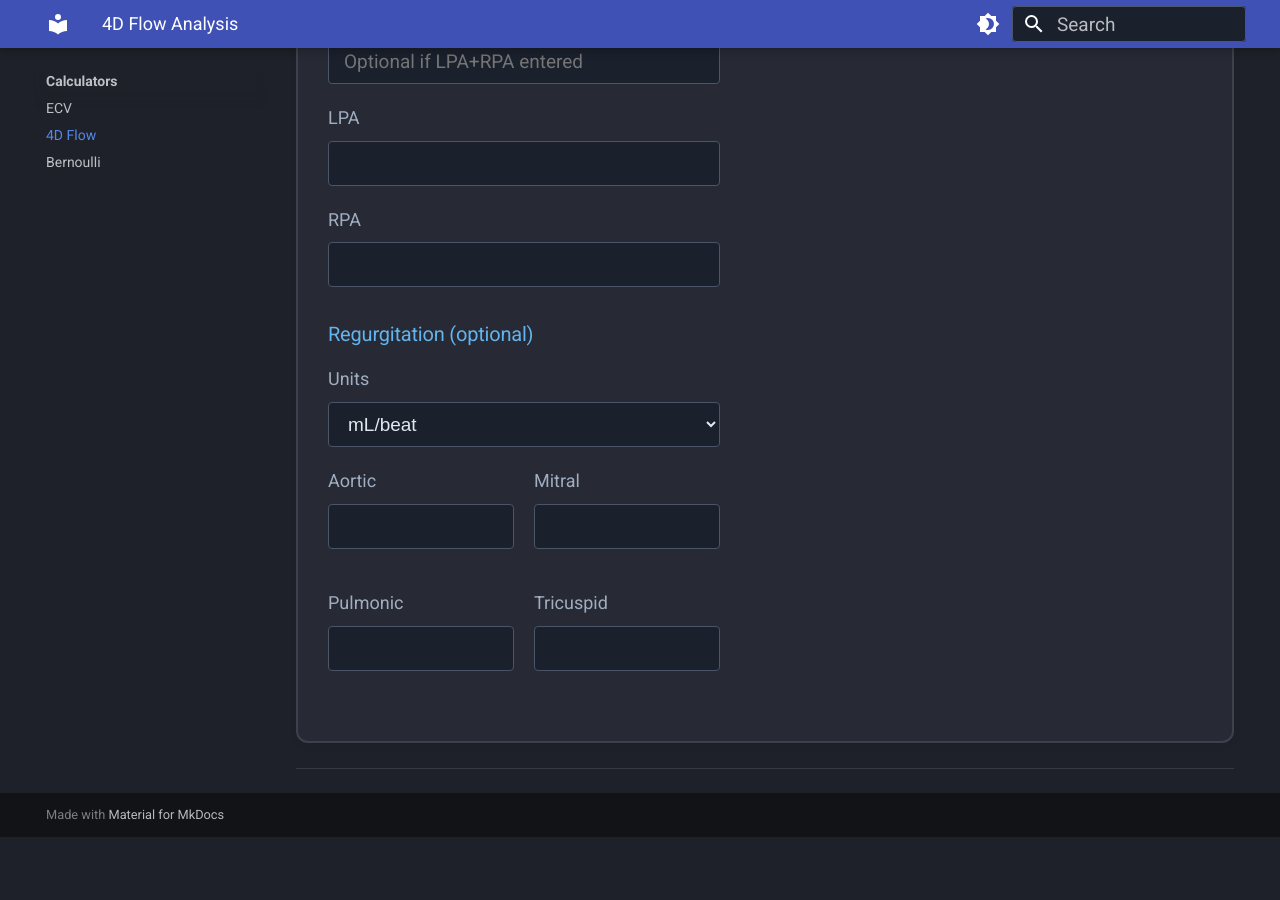
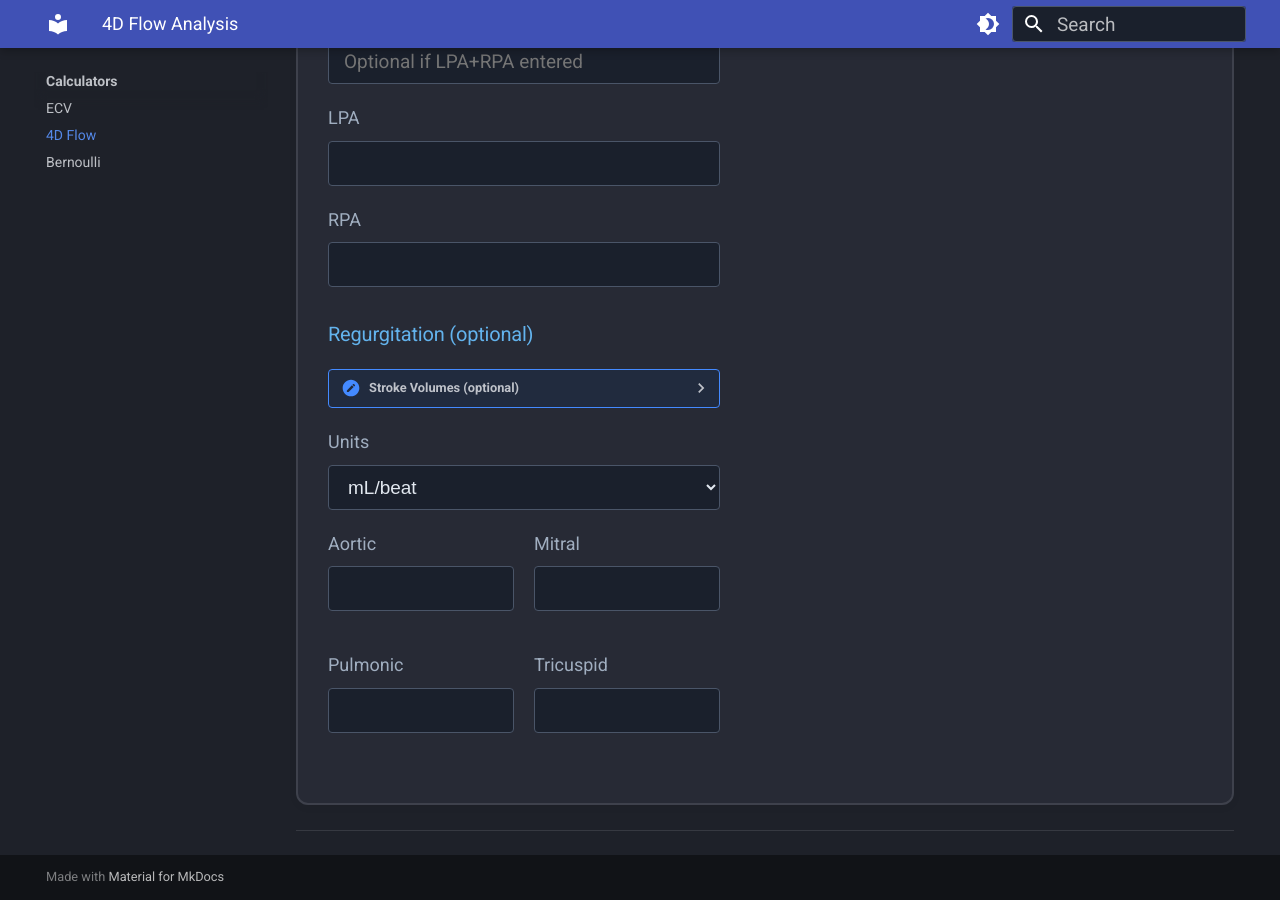
Before and after one commit to dfergs93/cardiac-imaging-resources, an MkDocs documentation site: the page built from docs/calculators/flow.md, in a window 1280 px wide and 900 px high, scrolled down 755 px. Built offline with MkDocs 1.6.1 and Material for MkDocs 9.7.7, drawn with Linux system fonts in a browser that asks for light colours; before the commit the page ends 1592 px from its top, so only the background shows below that; some of the changed lines change nothing that is shown.

Commit message:
Added RVSV/LVSV option for MR and TR calculation

```diff
--- a/docs/calculators/flow.md
+++ b/docs/calculators/flow.md
@@ -72,6 +72,19 @@
                   <input type="text" id="std-rpa-net" class="flow-input">
               </div>
               <h3>Regurgitation (optional)</h3>
+              <details class="flow-stroke-volume-section">
+                  <summary>Stroke Volumes <span class="optional">(optional)</span></summary>
+                  <div class="input-row">
+                      <div class="input-group">
+                          <label for="std-lvsv">LVSV (mL)</label>
+                          <input type="number" id="std-lvsv" class="flow-input" step="1" placeholder="Optional">
+                      </div>
+                      <div class="input-group">
+                          <label for="std-rvsv">RVSV (mL)</label>
+                          <input type="number" id="std-rvsv" class="flow-input" step="1" placeholder="Optional">
+                      </div>
+                  </div>
+              </details>
               <div class="input-group">
                   <label for="std-regurg-units">Units</label>
                   <select id="std-regurg-units">
@@ -153,6 +166,19 @@
                   </div>
               </div>
               <h3>Regurgitation (optional)</h3>
+              <details class="flow-stroke-volume-section">
+                  <summary>Stroke Volumes <span class="optional">(optional)</span></summary>
+                  <div class="input-row">
+                      <div class="input-group">
+                          <label for="fon-lvsv">LVSV (mL)</label>
+                          <input type="number" id="fon-lvsv" class="fontan-input" step="1" placeholder="Optional">
+                      </div>
+                      <div class="input-group">
+                          <label for="fon-rvsv">RVSV (mL)</label>
+                          <input type="number" id="fon-rvsv" class="fontan-input" step="1" placeholder="Optional">
+                      </div>
+                  </div>
+              </details>
               <div class="input-group">
                   <label for="fon-regurg-units">Units</label>
                   <select id="fon-regurg-units">
--- a/docs/javascripts/calculators.js
+++ b/docs/javascripts/calculators.js
@@ -323,13 +323,39 @@
 
     const arIn = fVal('std-ar-vol');
     const prIn = fVal('std-pr-vol');
-    const mrIn = fVal('std-mr-vol');
-    const trIn = fVal('std-tr-vol');
+    let mrIn = fVal('std-mr-vol');
+    let trIn = fVal('std-tr-vol');
+
+    // Support LVSV/RVSV calculation
+    const lvsv = fVal('std-lvsv');
+    const rvsv = fVal('std-rvsv');
 
     const arFlow = regurgToLmin(arIn, regUnits, hr);
     const prFlow = regurgToLmin(prIn, regUnits, hr);
-    const mrFlow = regurgToLmin(mrIn, regUnits, hr);
-    const trFlow = regurgToLmin(trIn, regUnits, hr);
+
+    // Calculate forward flows from net + regurgitant volumes
+    const aoForward = (!isNaN(aoNet.mid)) ? aoNet.mid + (!isNaN(arFlow) ? arFlow : 0) : NaN;
+    const paForward = (!isNaN(paNet.mid)) ? paNet.mid + (!isNaN(prFlow) ? prFlow : 0) : NaN;
+
+    // Calculate MR from LVSV - AVFF if LVSV provided and MR not directly entered
+    if (!isNaN(lvsv) && isNaN(mrIn) && !isNaN(aoForward) && aoForward > 0 && !isNaN(hr) && hr > 0) {
+        // Convert aoForward (L/min) to mL/beat for comparison with LVSV
+        const aoForwardMlBeat = (aoForward * 1000) / hr;
+        mrIn = lvsv - aoForwardMlBeat;  // in mL/beat
+        if (mrIn < 0) mrIn = 0;
+    }
+
+    // Calculate TR from RVSV - PVFF if RVSV provided and TR not directly entered
+    if (!isNaN(rvsv) && isNaN(trIn) && !isNaN(paForward) && paForward > 0 && !isNaN(hr) && hr > 0) {
+        // Convert paForward (L/min) to mL/beat for comparison with RVSV
+        const paForwardMlBeat = (paForward * 1000) / hr;
+        trIn = rvsv - paForwardMlBeat;  // in mL/beat
+        if (trIn < 0) trIn = 0;
+    }
+
+    // Convert MR and TR - auto-calculated values are ALWAYS in mL/beat
+    const mrFlow = !isNaN(mrIn) ? regurgToLmin(mrIn, 'mlbeat', hr) : NaN;
+    const trFlow = !isNaN(trIn) ? regurgToLmin(trIn, 'mlbeat', hr) : NaN;
 
     const resultEl = el('flow-std-result');
     if (!resultEl) return;
@@ -340,10 +366,6 @@
         resultEl.innerHTML = '<p class="calc-placeholder">Enter vessel flows to compute results.</p>';
         return;
     }
-
-    // Calculate forward flows from net + regurgitant volumes
-    const aoForward = (!isNaN(aoNet.mid)) ? aoNet.mid + (!isNaN(arFlow) ? arFlow : 0) : NaN;
-    const paForward = (!isNaN(paNet.mid)) ? paNet.mid + (!isNaN(prFlow) ? prFlow : 0) : NaN;
 
     // Qp and Qs (using NET flows for shunt calculation)
     const qp = !isNaN(paNet.mid) ? paNet.mid : (!isNaN(lpaNet.mid) && !isNaN(rpaNet.mid) ? lpaNet.mid + rpaNet.mid : NaN);
@@ -436,8 +458,8 @@
     }
 
     // Mitral Regurgitation
-    if (!isNaN(mrIn) && mrIn > 0 && !isNaN(aoForward) && aoForward > 0) {
-        const mrRf = mrFlow / aoForward * 100;
+    if (!isNaN(mrIn) && mrIn > 0 && !isNaN(aoNet.mid) && aoNet.mid > 0) {
+        const mrRf = mrFlow / (aoNet.mid+mrFlow) * 100;
         const mrCls = mrRf < 20 ? 'mild' : mrRf < 40 ? 'moderate' : 'severe';
         const highlight = mrRf >= 40 ? 'highlight' : '';
         regurgItems.push({
@@ -467,12 +489,9 @@
 
     // Tricuspid Regurgitation - graded by absolute volume (mL/beat)
     if (!isNaN(trIn) && trIn > 0) {
-        let trVolMlBeat;
-        if (regUnits === 'mlbeat') {
-            trVolMlBeat = trIn;
-        } else {
-            trVolMlBeat = !isNaN(hr) && hr > 0 ? (trIn * 1000 / hr) : NaN;
-        }
+        // trFlow is already converted to L/min via regurgToLmin(trIn, 'mlbeat', hr)
+        // Convert back to mL/beat for grading
+        let trVolMlBeat = !isNaN(hr) && hr > 0 ? (trFlow * 1000 / hr) : NaN;
 
         if (!isNaN(trVolMlBeat)) {
             let trCls, trGrade;
@@ -489,8 +508,8 @@
 
             let rfText = '';
             let trRf = NaN;
-            if (!isNaN(paForward) && paForward > 0) {
-                trRf = trFlow / paForward * 100;
+            if (!isNaN(paNet.mid) && paNet.mid > 0) {
+                trRf = trFlow / (paNet.mid+trFlow) * 100;
                 rfText = `, RF ${trRf.toFixed(0)}%`;
             }
 
@@ -610,13 +629,39 @@
 
     const arIn = fVal('fon-ar-vol');
     const prIn = fVal('fon-pr-vol');
-    const mrIn = fVal('fon-mr-vol');
-    const trIn = fVal('fon-tr-vol');
+    let mrIn = fVal('fon-mr-vol');
+    let trIn = fVal('fon-tr-vol');
+
+    // Support LVSV/RVSV calculation
+    const lvsv = fVal('fon-lvsv');
+    const rvsv = fVal('fon-rvsv');
 
     const arFlow = regurgToLmin(arIn, regUnits, hr);
     const prFlow = regurgToLmin(prIn, regUnits, hr);
-    const mrFlow = regurgToLmin(mrIn, regUnits, hr);
-    const trFlow = regurgToLmin(trIn, regUnits, hr);
+
+    // Calculate forward flows from net + regurgitant volumes
+    const aoForward = (!isNaN(aoNet.mid)) ? aoNet.mid + (!isNaN(arFlow) ? arFlow : 0) : NaN;
+    const paForward = (!isNaN(paNet.mid)) ? paNet.mid + (!isNaN(prFlow) ? prFlow : 0) : NaN;
+
+    // Calculate MR from LVSV - AVFF if LVSV provided and MR not directly entered
+    if (!isNaN(lvsv) && isNaN(mrIn) && !isNaN(aoForward) && aoForward > 0 && !isNaN(hr) && hr > 0) {
+        // Convert aoForward (L/min) to mL/beat for comparison with LVSV
+        const aoForwardMlBeat = (aoForward * 1000) / hr;
+        mrIn = lvsv - aoForwardMlBeat;  // in mL/beat
+        if (mrIn < 0) mrIn = 0;
+    }
+
+    // Calculate TR from RVSV - PVFF if RVSV provided and TR not directly entered
+    if (!isNaN(rvsv) && isNaN(trIn) && !isNaN(paForward) && paForward > 0 && !isNaN(hr) && hr > 0) {
+        // Convert paForward (L/min) to mL/beat for comparison with RVSV
+        const paForwardMlBeat = (paForward * 1000) / hr;
+        trIn = rvsv - paForwardMlBeat;  // in mL/beat
+        if (trIn < 0) trIn = 0;
+    }
+
+    // Convert MR and TR - auto-calculated values are ALWAYS in mL/beat
+    const mrFlow = !isNaN(mrIn) ? regurgToLmin(mrIn, 'mlbeat', hr) : NaN;
+    const trFlow = !isNaN(trIn) ? regurgToLmin(trIn, 'mlbeat', hr) : NaN;
 
     const resultEl = el('flow-fontan-result');
     if (!resultEl) return;
@@ -628,10 +673,6 @@
         resultEl.innerHTML = '<p class="calc-placeholder">Enter Fontan circuit flows to compute results.</p>';
         return;
     }
-
-    // Calculate forward flows
-    const aoForward = (!isNaN(aoNet.mid)) ? aoNet.mid + (!isNaN(arFlow) ? arFlow : 0) : NaN;
-    const paForward = (!isNaN(paNet.mid)) ? paNet.mid + (!isNaN(prFlow) ? prFlow : 0) : NaN;
 
     // Calculate totals
     const glennOk = !isNaN(glennNet.mid) && glennNet.mid > 0;
@@ -891,8 +932,8 @@
     }
 
     // Mitral Regurgitation
-    if (!isNaN(mrIn) && mrIn > 0 && !isNaN(aoForward) && aoForward > 0) {
-        const mrRf = mrFlow / aoForward * 100;
+    if (!isNaN(mrIn) && mrIn > 0 && !isNaN(aoNet.mid) && aoNet.mid > 0) {
+        const mrRf = mrFlow / (aoNet.mid + mrFlow) * 100;
         const mrCls = mrRf < 20 ? 'mild' : mrRf < 40 ? 'moderate' : 'severe';
         const highlight = mrRf >= 40 ? 'highlight' : '';
         regurgItems.push({
@@ -920,14 +961,11 @@
         });
     }
 
-    // Tricuspid Regurgitation
+    // Tricuspid Regurgitation - graded by absolute volume (mL/beat)
     if (!isNaN(trIn) && trIn > 0) {
-        let trVolMlBeat;
-        if (regUnits === 'mlbeat') {
-            trVolMlBeat = trIn;
-        } else {
-            trVolMlBeat = !isNaN(hr) && hr > 0 ? (trIn * 1000 / hr) : NaN;
-        }
+        // trFlow is already converted to L/min via regurgToLmin(trIn, 'mlbeat', hr)
+        // Convert back to mL/beat for grading
+        let trVolMlBeat = !isNaN(hr) && hr > 0 ? (trFlow * 1000 / hr) : NaN;
 
         if (!isNaN(trVolMlBeat)) {
             let trCls, trGrade;
@@ -944,9 +982,9 @@
 
             let rfText = '';
             let trRf = NaN;
-            if (!isNaN(paForward) && paForward > 0) {
-                trRf = trFlow / paForward * 100;
-                rfText = `, regurgitant fraction ${trRf.toFixed(0)}%`;
+            if (!isNaN(paNet.mid) && paNet.mid > 0) {
+                trRf = trFlow / (paNet.mid + trFlow) * 100;
+                rfText = `, RF ${trRf.toFixed(0)}%`;
             }
 
             const highlight = trCls === 'severe' ? 'highlight' : '';
```
